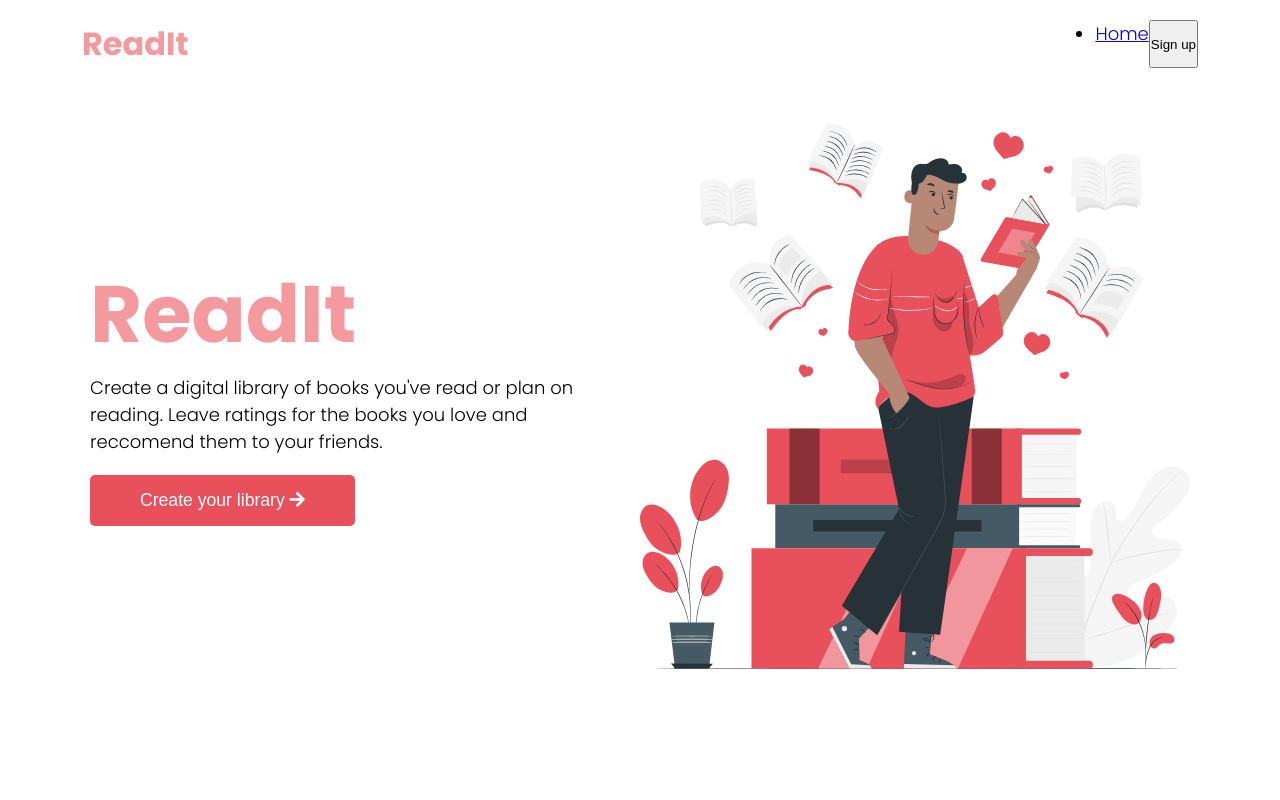
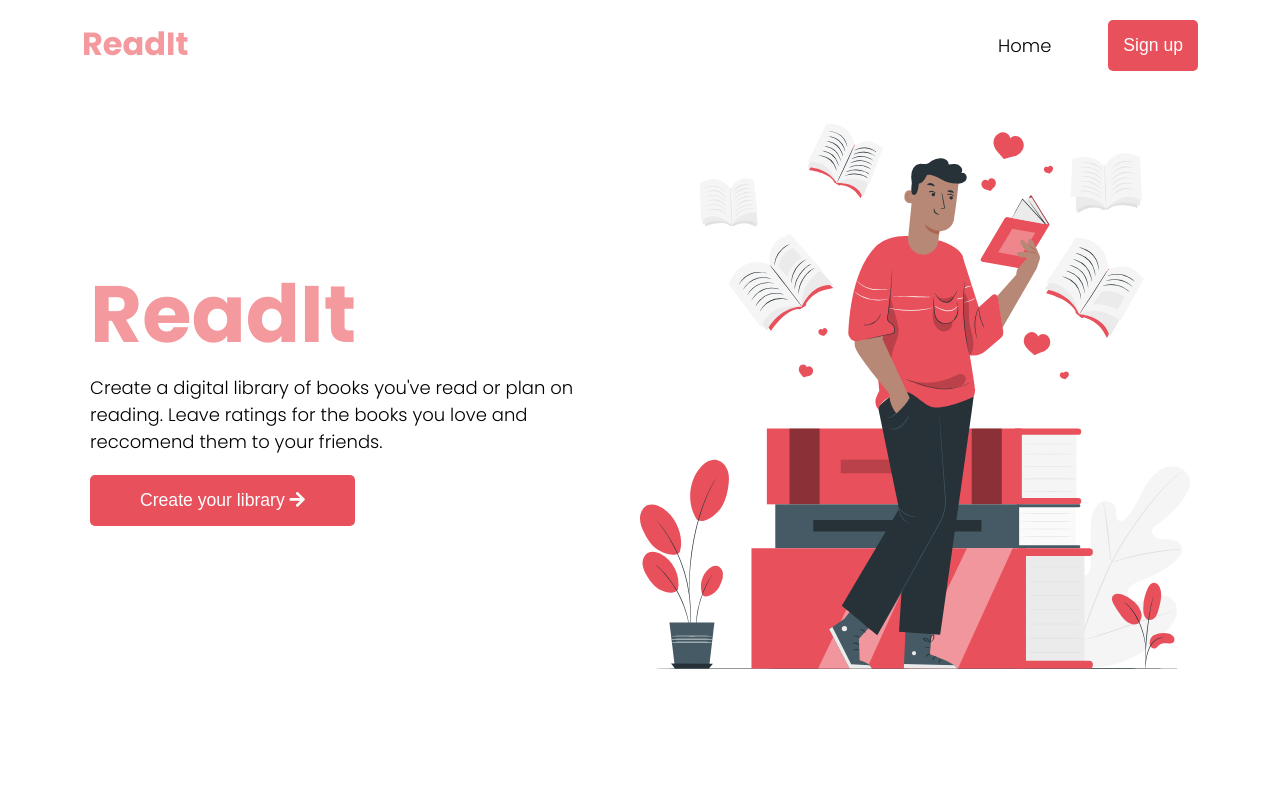
Before and after one commit to cliff-lilly-jean/Readit, a Vue app: page / in a window 1280 px wide. Shown: the top 800 px of the page. Built offline with nearby package versions, Linux system fonts and the light colour scheme.

Commit message:
Added a subhead to the feature section and designed the button on the navigation

```diff
--- a/src/App.vue
+++ b/src/App.vue
@@ -43,4 +43,19 @@ body {
 section {
   padding: 50px 20px;
 }
+
+.button {
+  padding: 15px 50px;
+  margin: 20px 0;
+  cursor: pointer;
+  border: none;
+  border-radius: 5px;
+  font-size: 1.1rem;
+  background: #e8505b;
+  color: #fefefe;
+}
+
+.button:hover {
+  background: #af3a42;
+}
 </style>
--- a/src/components/LandingPage.vue
+++ b/src/components/LandingPage.vue
@@ -12,7 +12,7 @@
             Leave ratings for the books you love and reccomend them to your
             friends.
           </p>
-          <button @click="routeToSearchPage" class="search-button">
+          <button @click="routeToSearchPage" class="button">
             Create your library <i class="fas fa-arrow-right"></i>
           </button>
         </div>
@@ -83,6 +83,8 @@
       <!-- End Library -->
       <!-- Start Features -->
       <section id="features">
+        <h2 class="section-title">What You Can Do</h2>
+        <div class="features__container">
           <div class="feature">
             <img
               src="../assets/images/_img/organize_your_library.svg"
@@ -102,6 +104,7 @@
             <p class="feature__description">
               Reccomend and share your favorite books with friends.
             </p>
+          </div>
         </div>
       </section>
       <!-- End Features -->
@@ -186,21 +189,6 @@ export default {
   max-width: 100%;
 }
 
-.search-button {
-  padding: 15px 50px;
-  margin: 20px 0;
-  cursor: pointer;
-  border: none;
-  border-radius: 5px;
-  font-size: 1.1rem;
-  background: #e8505b;
-  color: #fefefe;
-}
-
-.search-button:hover {
-  background: #af3a42;
-}
-
 /* Info Rules */
 
 /* Info Cards */
@@ -244,11 +232,20 @@ export default {
 /* Feature Rules */
 
 #features {
+  max-width: 1140px;
+  margin: 0 auto;
+}
+
+#features h2 {
+  margin: 0 auto 50px;
+  text-align: center;
+  font-weight: normal;
+}
+
+.features__container {
   display: flex;
   justify-content: space-between;
   align-items: center;
-  max-width: 1140px;
-  margin: 0 auto;
 }
 
 .feature__img {
--- a/src/components/Navbar.vue
+++ b/src/components/Navbar.vue
@@ -8,7 +8,9 @@
         <ul class="navigation__links">
           <li class="navigation__link"><a href="#">Home</a></li>
         </ul>
-        <button class="navigation__button">Sign up</button>
+        <!-- TODO: Link to the sign up/log in page -->
+        <!-- TODO: Switch the button copy to sign out once the user is logged in -->
+        <button class="navigation__button button">Sign up</button>
       </div>
     </div>
   </nav>
@@ -47,5 +49,26 @@ export default {};
 .navigation__right {
   display: flex;
   justify-content: space-between;
+  align-items: center;
+  max-width: 200px;
+  width: 100%;
+}
+
+.navigation__link {
+  list-style-type: none;
+}
+
+.navigation__link a {
+  text-decoration: none;
+  color: #010203;
+}
+
+.navigation__link a:hover {
+  border-bottom: 2px solid #e8505b;
+}
+
+.navigation__button {
+  padding: 15px;
+  margin: 0;
 }
 </style>
```
Lines whose indentation alone changed are shown as unchanged.
